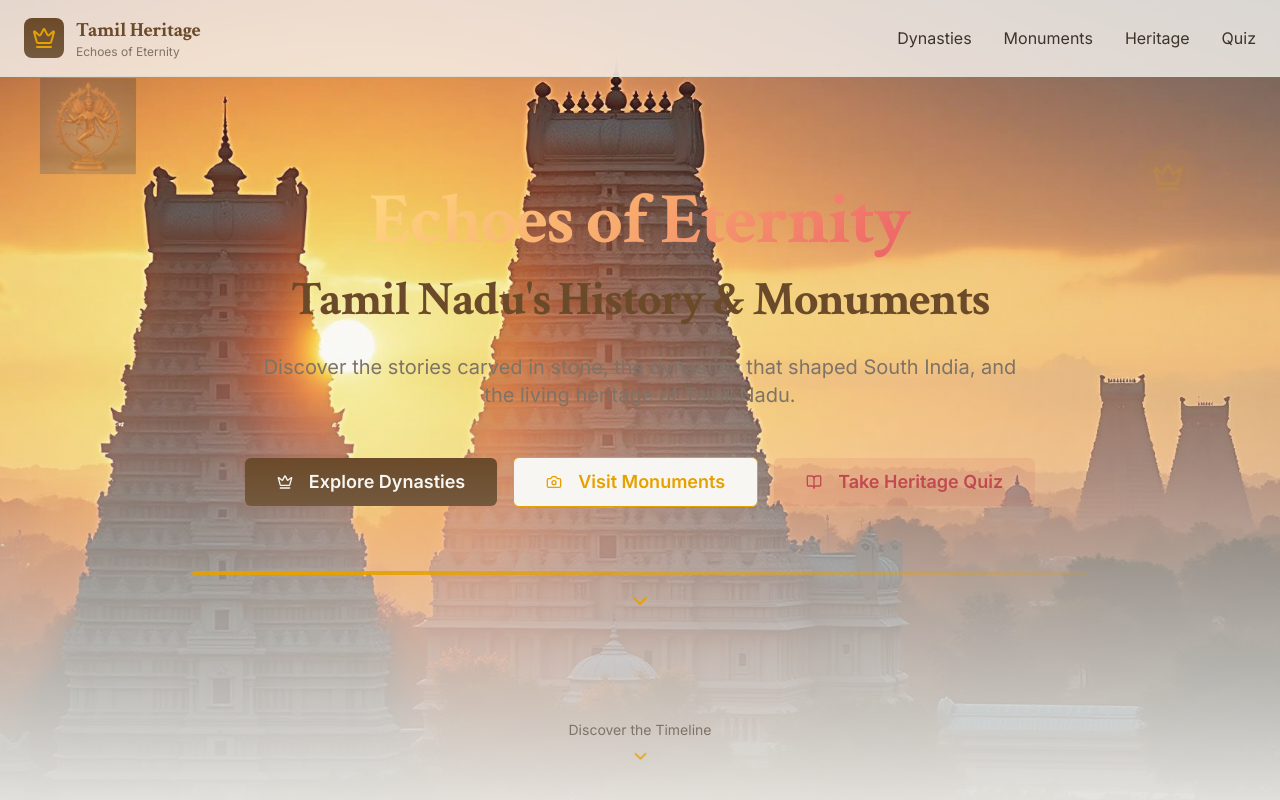
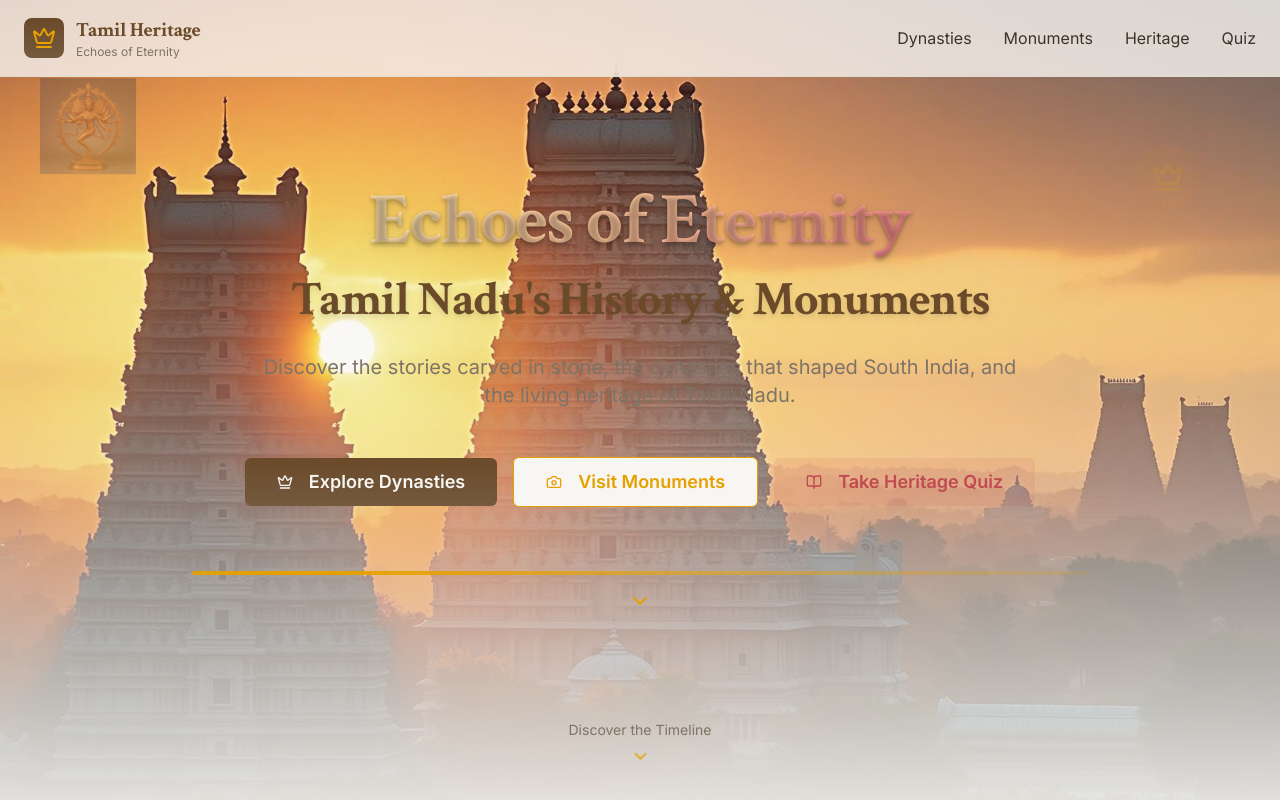
Before and after one commit to Hari-Ramachandran-git/stone-echoes-tn, a React (Vite) app: page / in a window 1280 px wide. Shown: the top 800 px of the page. Built offline with nearby package versions, Linux system fonts and the light colour scheme; the HTML template or start-up script is replaced by a standard one.

Commit message:
Refine color palette

```diff
--- a/src/components/Hero.tsx
+++ b/src/components/Hero.tsx
@@ -29,11 +29,11 @@ const Hero = () => {
         <div className="max-w-4xl mx-auto">
           {/* Headline */}
           <h1 className="font-heritage text-5xl md:text-7xl font-bold mb-6 animate-gopuram">
-            <span className="bg-gradient-sunrise bg-clip-text text-transparent">
+            <span className="bg-gradient-sunrise bg-clip-text text-transparent drop-shadow-lg" style={{ textShadow: '0 2px 4px rgba(0,0,0,0.3)' }}>
               Echoes of Eternity
             </span>
             <br />
-            <span className="text-primary text-4xl md:text-5xl">
+            <span className="text-primary text-4xl md:text-5xl drop-shadow-md">
               Tamil Nadu's History & Monuments
             </span>
           </h1>
--- a/src/index.css
+++ b/src/index.css
@@ -58,7 +58,7 @@
     --sidebar-ring: 217.2 91.2% 59.8%;
 
     /* Heritage gradients */
-    --gradient-sunrise: linear-gradient(135deg, hsl(42 100% 75%), hsl(25 90% 70%), hsl(356 80% 65%));
+    --gradient-sunrise: linear-gradient(135deg, hsl(42 100% 85%), hsl(25 100% 80%), hsl(356 90% 75%));
     --gradient-temple: linear-gradient(180deg, hsl(30 44% 29%), hsl(30 30% 35%));
     --gradient-stone: linear-gradient(45deg, hsl(0 0% 37%), hsl(0 0% 45%));
 
```
